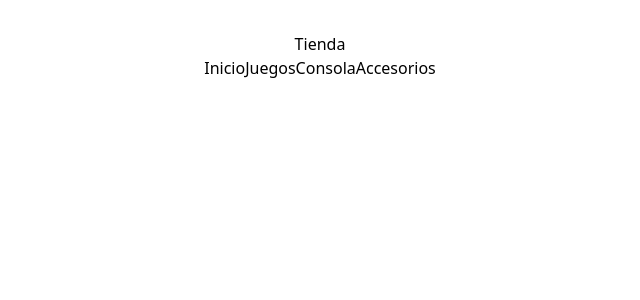
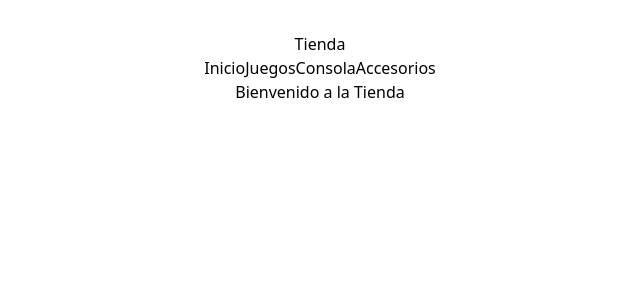
Before and after one commit to matiasaryveron/reactJsMatiasAryVeron, a React (Vite) app in the folder vite-project/: page / in a window 1280 px wide. Shown: the top 300 px of the page, without its empty margins (320-960 px from the left). Built offline with nearby package versions, Linux system fonts and the light colour scheme.

Commit message:
Prentrega 1 Matias Ary Veron

```diff
--- a/vite-project/src/App.jsx
+++ b/vite-project/src/App.jsx
@@ -8,7 +8,10 @@ import Navbar from './components/Navbar.jsx'
 function App() {
   const [count, setCount] = useState(0)
   return (
+    <>
     <Navbar />
+
+    </>
   )
 }
 export default App
--- /dev/null
+++ b/vite-project/src/components/CartWidget.jsx
@@ -0,0 +1,12 @@
+import { ShoppingCartOutlined } from "antd";
+
+function CartWidget() {
+  return (
+    <div>
+      <ShoppingCartOutlined />
+       <span>0</span>
+      </div>
+  )
+}
+
+export default CartWidget
--- /dev/null
+++ b/vite-project/src/components/ItemListContainer.jsx
@@ -0,0 +1,11 @@
+import React from 'react'
+
+function ItemListContainer(props) {
+  return (
+    <div>
+        <h2 className='text-6xl text-start py-10'>{props.greeting}</h2>
+    </div>
+  )
+}
+
+export default ItemListContainer
--- a/vite-project/src/components/Navbar.jsx
+++ b/vite-project/src/components/Navbar.jsx
@@ -1,5 +1,10 @@
+/* import CartWidget from "./CartWidget.jsx" */
+import ItemListContainer from "./ItemListContainer.jsx"
+
+
 function Navbar() {
     return(
+      <>
     <header className="flex justify-between p-4 shadow-md bg-blue-800">
         <h1 className="text-slate-200 text-2xl text-center ">Tienda</h1>
         <nav className="items-center hidden md:flex md:gap-4 text-slate-200">
@@ -7,8 +12,15 @@ function Navbar() {
           <a href="" className= "transition ease-in-out delay-150 hover:scale-110 hover:bg-indigo-500 duration-300 rounded hover:rounded-lg">Juegos</a>
           <a href="" className= "transition ease-in-out delay-150 hover:scale-110 hover:bg-indigo-500 duration-300 rounded hover:rounded-lg">Consola</a>
           <a href="" className= "transition ease-in-out delay-150 hover:scale-110 hover:bg-indigo-500 duration-300 rounded hover:rounded-lg">Accesorios</a>
+          {/* <CartWidget /> */}
         </nav>
       </header>
+      <section>
+      <ItemListContainer greeting="Bienvenido a la Tienda"></ItemListContainer>
+      </section>
+
+
+      </>
     )
 }
 export default Navbar
```
